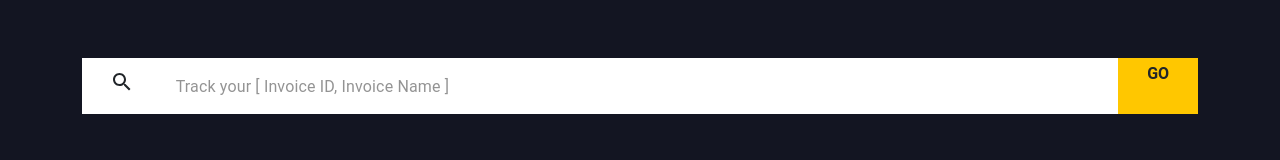
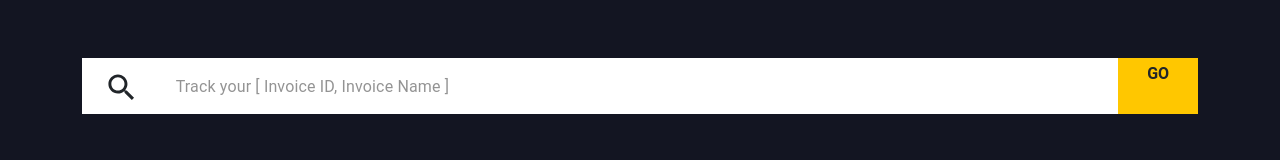
Before and after one commit to xxrunexx/CapstoneProject, a React (Create React App) app: page / in a window 1280 px wide. Shown: the part 126-286 px from the top of the page. Built offline with nearby package versions, Linux system fonts and the light colour scheme.

Commit message:
fix-sizeIcons

```diff
--- a/src/components/Search/search.module.css
+++ b/src/components/Search/search.module.css
@@ -4,5 +4,5 @@
 }
 
 .searchIcon{
-    font-size: 2.2rem;
+    font-size: 2.2rem !important;
 }
```
